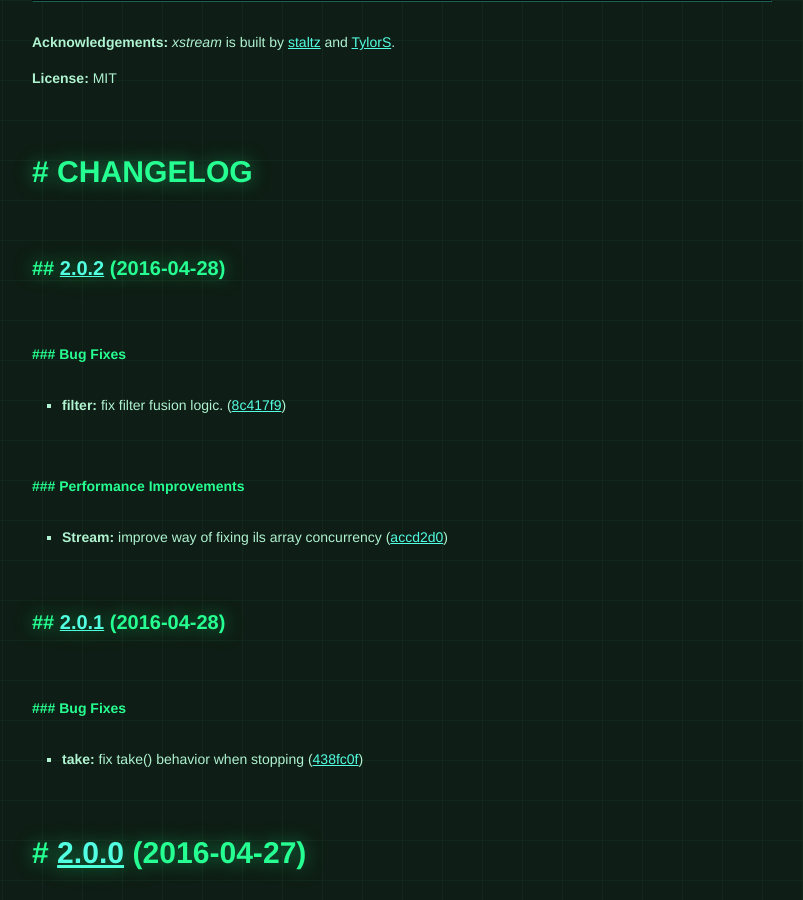
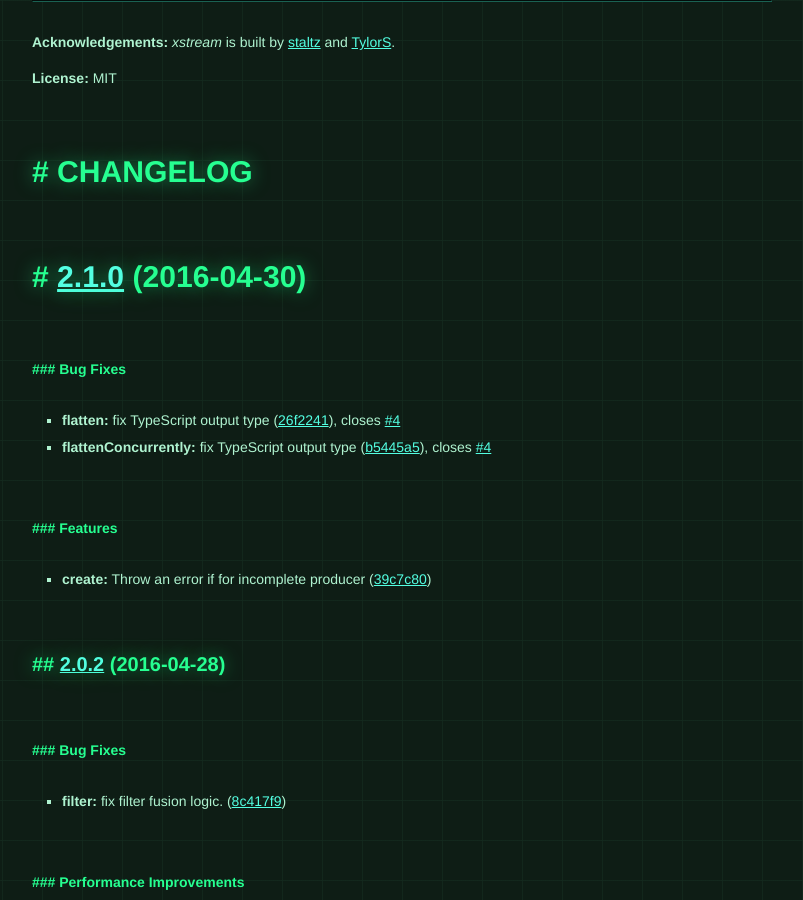
Before and after one commit to staltz/xstream, a Jekyll site: the page built from index.html, in a window 1280 px wide and 900 px high, scrolled down 24842 px. Shown: the whole window, without its empty margins (238-1041 px from the left). Built offline with Jekyll 4.4.1, drawn with Linux system fonts in a browser that asks for light colours; some web fonts are replaced.

Commit message:
update site

```diff
--- a/_includes/content.md
+++ b/_includes/content.md
@@ -989,6 +989,21 @@
 **License:** MIT
 
 # CHANGELOG
+<a name="2.1.0"></a>
+# [2.1.0](https://github.com/staltz/xstream/compare/v2.0.2...v2.1.0) (2016-04-30)
+
+
+### Bug Fixes
+
+* **flatten:** fix TypeScript output type ([26f2241](https://github.com/staltz/xstream/commit/26f2241)), closes [#4](https://github.com/staltz/xstream/issues/4)
+* **flattenConcurrently:** fix TypeScript output type ([b5445a5](https://github.com/staltz/xstream/commit/b5445a5)), closes [#4](https://github.com/staltz/xstream/issues/4)
+
+### Features
+
+* **create:** Throw an error if for incomplete producer ([39c7c80](https://github.com/staltz/xstream/commit/39c7c80))
+
+
+
 <a name="2.0.2"></a>
 ## [2.0.2](https://github.com/staltz/xstream/compare/v2.0.1...v2.0.2) (2016-04-28)
 
```
